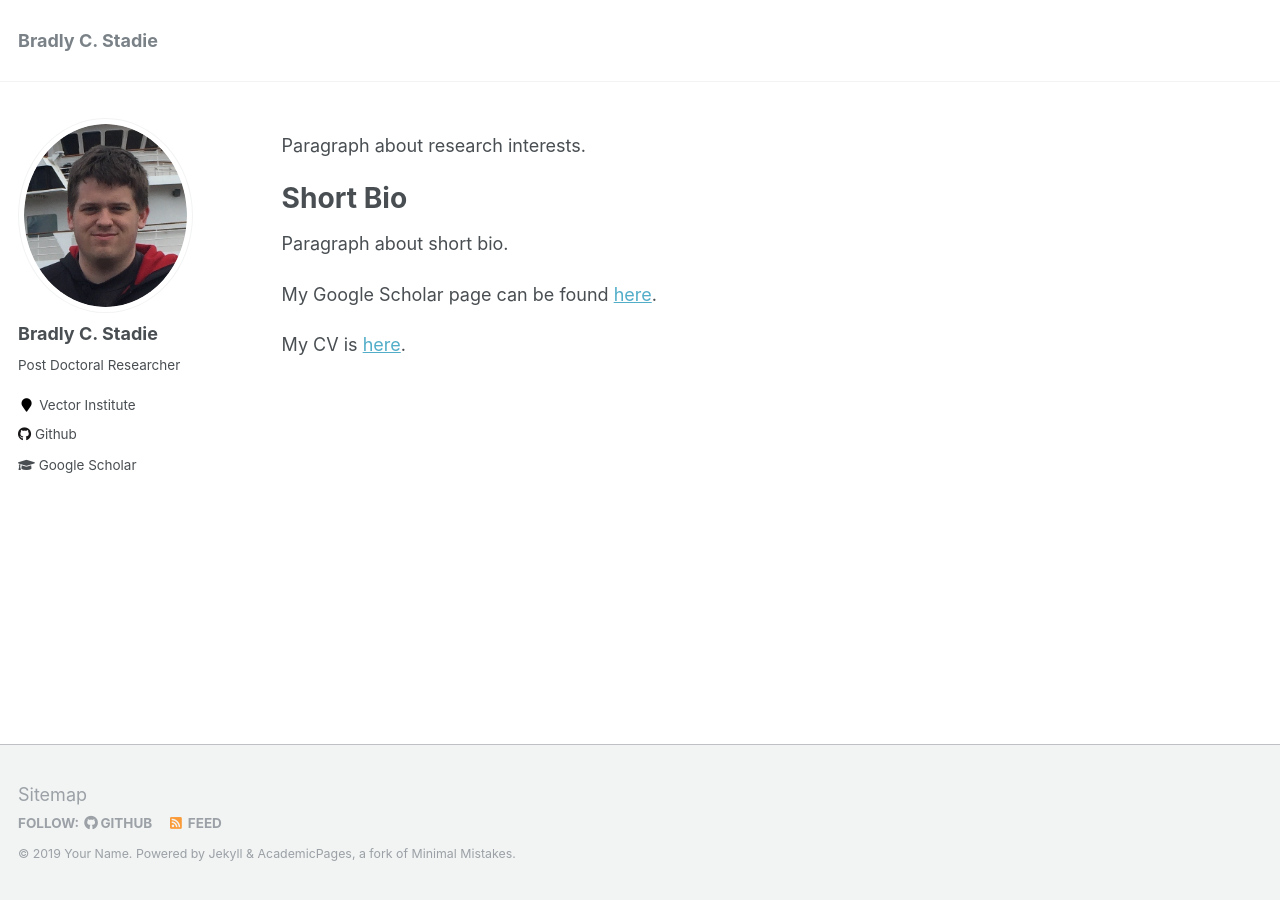
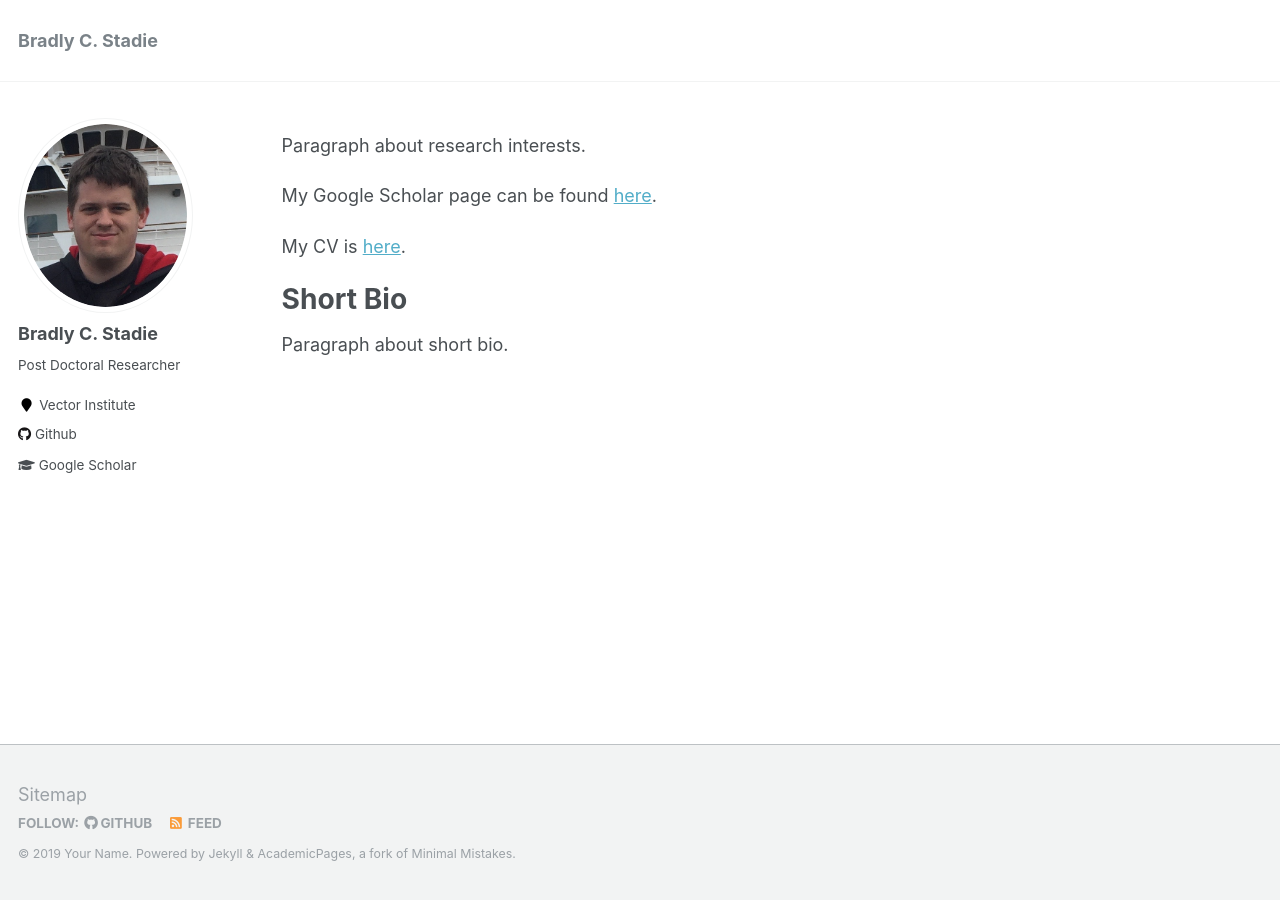
Before and after one commit to bstadie/bstadie.github.io, a Jekyll site: the page built from _pages/about.md, in a window 1280 px wide. Built offline with Jekyll 4.4.1, drawn with Linux system fonts in a browser that asks for light colours.

Commit message:
Lol fuck this

```diff
--- a/_config.yml
+++ b/_config.yml
@@ -81,7 +81,7 @@ analytics:
 # Site Author
 author:
   name             : "Bradly C. Stadie"
-  avatar           : "profile.png"
+  avatar           : "muh_photo.png"
   bio              : "Post Doctoral Researcher"
   location         : "Vector Institute"
   employer         :
--- a/_pages/about.md
+++ b/_pages/about.md
@@ -10,10 +10,10 @@ redirect_from:
 
 Paragraph about research interests.
 
+My Google Scholar page can be found [here](https://scholar.google.ca/citations?user=lEV5F5kAAAAJ&hl=en&oi=ao).
+
+My CV is [here](files/bstadie_cv.pdf).
+
 Short Bio
 ======
 Paragraph about short bio.
-
-My Google Scholar page can be found [here](https://scholar.google.ca/citations?user=lEV5F5kAAAAJ&hl=en&oi=ao).
-
-My CV is [here](files/paper1.pdf).
```
Also changed, not shown: images/muh_photo.png (renamed from images/profile.png), 1 other file.
